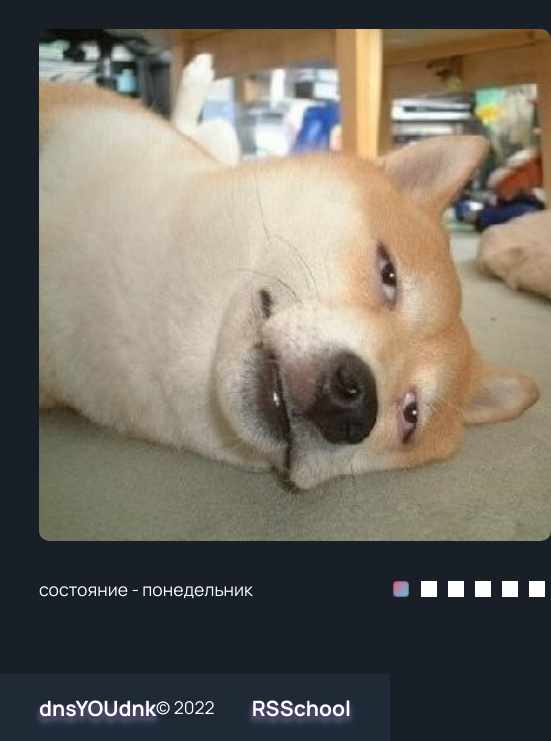
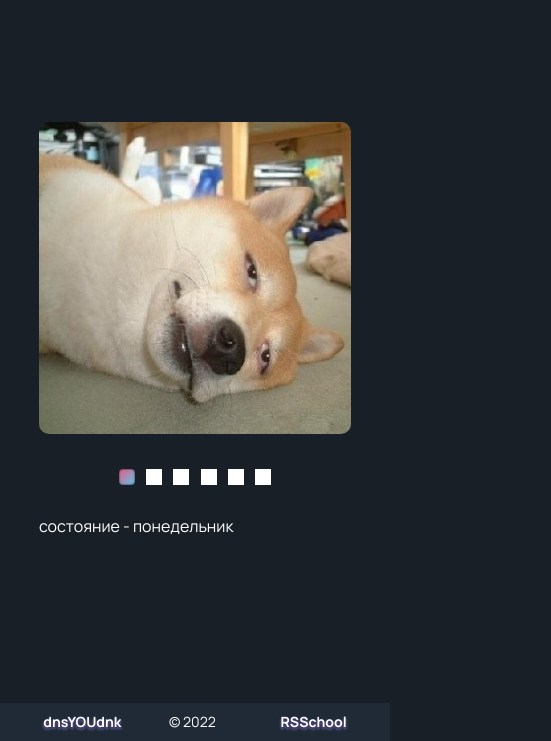
Before and after one commit to DnsYOUdnk/cssMemSlider, a plain HTML site: page cssMemSlider/index.html in a window 390 px wide. Shown: the part 103-844 px from the top of the page, 551 px wide, since content can reach past the window. Drawn offline with Linux system fonts and the light colour scheme.

Commit message:
feat: add adaptability for mobile screens (Fri, May 13, 2022 02:46:30 PM)

```diff
--- a/cssMemSlider/styles/style.css
+++ b/cssMemSlider/styles/style.css
@@ -44,6 +44,8 @@ a {
 
 .main {
     flex: 1 0 auto;
+    display: flex;
+    align-items: center;
 }
 
 .container {
@@ -68,7 +70,6 @@ a {
 }
 
 .main__wrapper {
-    padding: 2rem 0;
     display: flex;
     flex-direction: column;
     justify-content: center;
@@ -228,3 +229,98 @@ a {
 .footer__wrapper span {
     width: 6.15rem;
 }
+
+@media screen and (max-width: 768px) {
+    .container {
+        width: 90vw;
+        margin: 0 auto;
+    }
+
+    .main__slider__view {
+        width: 60vw;
+    }
+
+    .main__slider__view__item img{
+        width: 60vw;
+        height: 60vw;
+    }
+
+    .main__slider__complement  {
+        width: 60vw;
+    }
+
+    .main__slider__description {
+        width: 60vw;
+        align-items: flex-start;
+    }
+
+    .main__slider__description__item span{
+        width: 60vw;
+        padding-right: 0;
+        font-size: 1rem;
+    }
+
+    .main__slider__complement  {
+        display: flex;
+        flex-direction: column-reverse;
+        justify-content: start;
+        align-items: center;
+        gap: 1.2rem;
+    }
+}
+
+@media screen and (max-width: 570px) {
+    .header__wrapper h1 {
+        font-size: 2em;
+        padding: 1rem 0;
+        text-shadow: -0.15rem 0.15rem 0.15rem hsl(248deg 70% 35%), -0.25rem 0.25rem 0.25rem hsl(80deg 70% 35%), -0.3rem 0.3rem 0.35rem hsl(322deg 70% 35%), -0.4rem 0.4rem 0.4rem hsl(190, 70%, 35%);
+    }
+
+    .header__wrapper h1:hover {
+        color: hsl(0deg 0% 100% / 100%);
+        text-shadow: -3rem 0.25rem 0.25rem hsl(248deg 70% 35%), 0rem 1rem 0.25rem hsl(80deg 70% 35%), 0rem -1rem 0.25rem hsl(322deg 70% 35%), 3rem 0rem 0.25rem hsl(190deg 70% 35%);
+    }
+
+    .main__slider__view {
+        width: 80vw;
+    }
+
+    .main__slider__view__item img{
+        width: 80vw;
+        height: 80vw;
+    }
+
+    .main__slider__complement  {
+        width: 80vw;
+    }
+
+    .main__slider__description {
+        width: 80vw;
+    }
+
+    .main__slider__description__item span{
+        width: 80vw;
+    }
+
+    .footer {
+        padding: 0.6rem 0;
+    }
+
+    a {
+        font-size: 0.8em;
+    }
+
+    .footer__wrapper span {
+        width: 4rem;
+        font-size: 0.8em;
+    }
+
+    .footer__wrapper a {
+        text-shadow: 0rem 0.1rem 0.1rem hsl(248deg 70% 35%), 0rem 0.1rem 0.1rem hsl(80deg 70% 35%), 0rem 0.15rem 0.15rem hsl(322deg 70% 35%), 0rem 0.15rem 0.2rem hsl(190deg 70% 35%);
+        transition: 0.4s;
+    }
+
+    .footer__wrapper a:hover {
+        text-shadow: -0.5rem 0.15rem 0.25rem hsl(248deg 70% 35%), 0rem 0.5rem 0.15rem hsl(80deg 70% 35%), 0rem -0.5rem 0.15rem hsl(322deg 70% 35%), 0.5rem 0rem 0.15rem hsl(190deg 70% 35%);
+    }
+}
```
